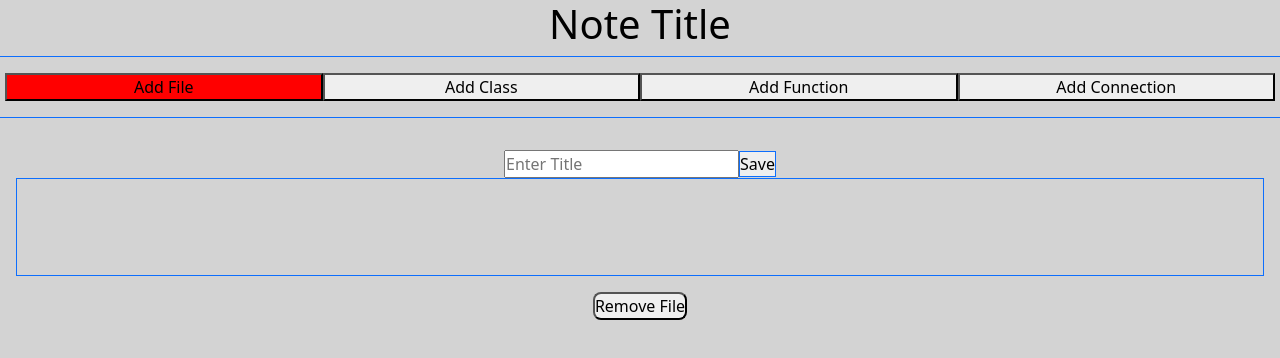
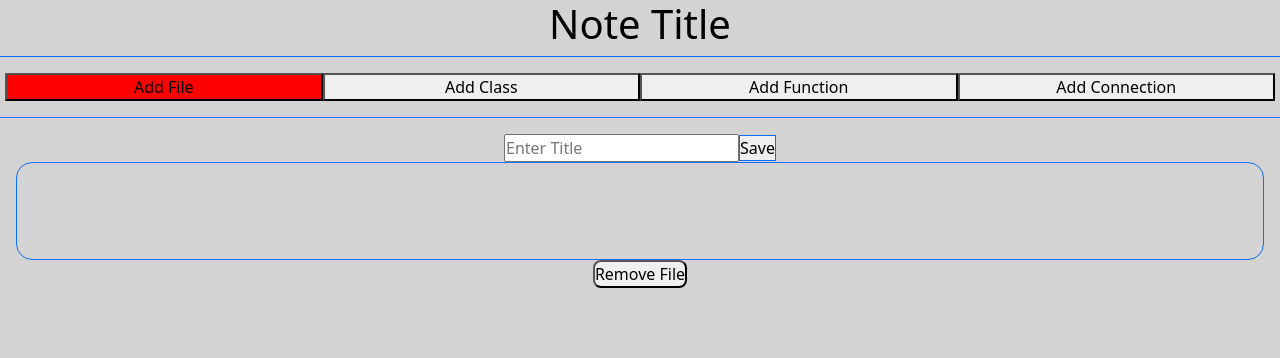
Before and after one commit to DavesWork19/flow, a Next.js app: page /1/1 in a window 1280 px wide. Both pictures are taken after a click on the button "Add File". Shown: the top 358 px of the page. Built offline with nearby package versions, Linux system fonts and the light colour scheme.

Commit message:
Update Remove File Button

```diff
--- a/pages/[user]/[noteId]/index.js
+++ b/pages/[user]/[noteId]/index.js
@@ -29,11 +29,11 @@ const AddFile = () => {
 
 
     return (
-        <div className='mt-3 p-3'>
+        <div className='mt-3 px-3'>
             <input className={`${fileData.titleStyle}`} value={fileData.title} onChange={handleChange} onClick={handleInput} placeholder='Enter Title' spellCheck='false' />
             <button className='border border-primary' onClick={handleTitleChange} >Save</button>
 
-            <div className='border border-primary p-5'></div>
+            <div className='border border-primary rounded-4 p-5'></div>
         </div>
     );
 }
```
